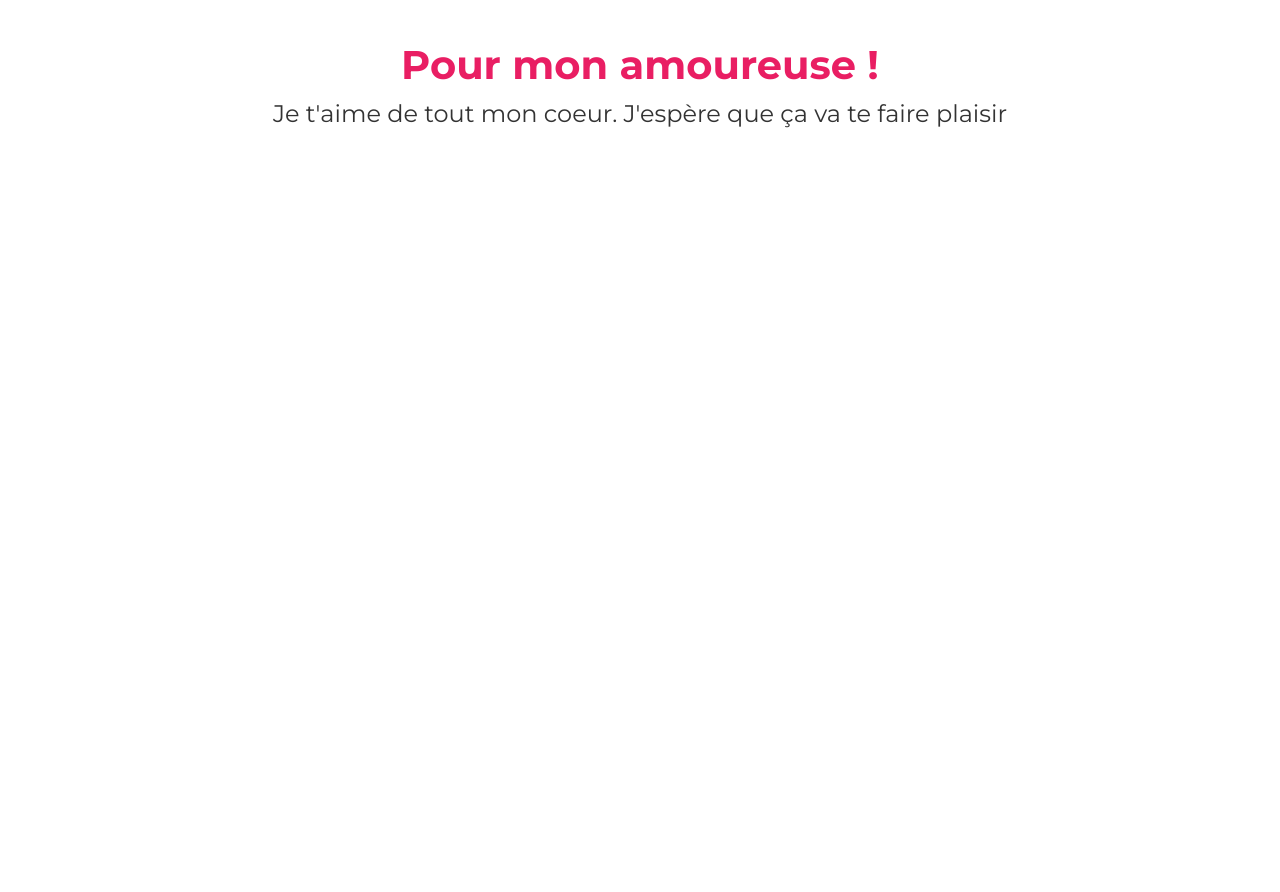
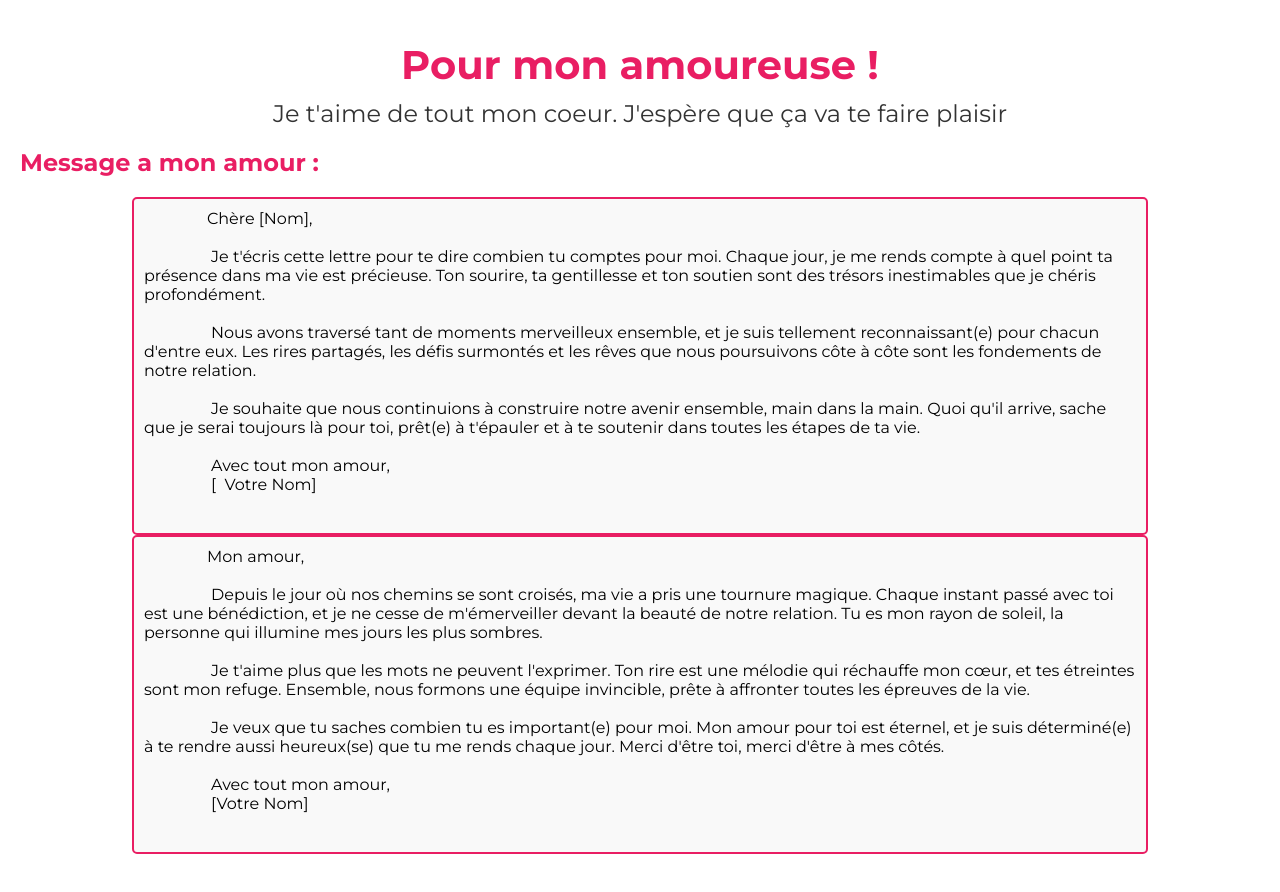
Before and after one commit to wise-dev-mod/site, a plain HTML site: page index.html in a window 1280 px wide. Shown: the top 892 px of the page. Drawn offline with Linux system fonts and the light colour scheme.

Commit message:
Add texte

```diff
--- a/index.html
+++ b/index.html
@@ -12,6 +12,34 @@
     <div class="content">
         <h1>Pour mon amoureuse !</h1>
         <p>Je t'aime de tout mon coeur. J'espère que ça va te faire plaisir</p>
+        <div class="text-brut-container">
+            <h2>Message a mon amour :</h2>
+            <pre id="textBrut">
+               Chère [Nom],
+
+                Je t'écris cette lettre pour te dire combien tu comptes pour moi. Chaque jour, je me rends compte à quel point ta présence dans ma vie est précieuse. Ton sourire, ta gentillesse et ton soutien sont des trésors inestimables que je chéris profondément.
+
+                Nous avons traversé tant de moments merveilleux ensemble, et je suis tellement reconnaissant(e) pour chacun d'entre eux. Les rires partagés, les défis surmontés et les rêves que nous poursuivons côte à côte sont les fondements de notre relation.
+
+                Je souhaite que nous continuions à construire notre avenir ensemble, main dans la main. Quoi qu'il arrive, sache que je serai toujours là pour toi, prêt(e) à t'épauler et à te soutenir dans toutes les étapes de ta vie.
+
+                Avec tout mon amour,
+                [  Votre Nom]
+            </pre>
+
+            <pre id="textBrut">
+               Mon amour,
+
+                Depuis le jour où nos chemins se sont croisés, ma vie a pris une tournure magique. Chaque instant passé avec toi est une bénédiction, et je ne cesse de m'émerveiller devant la beauté de notre relation. Tu es mon rayon de soleil, la personne qui illumine mes jours les plus sombres.
+
+                Je t'aime plus que les mots ne peuvent l'exprimer. Ton rire est une mélodie qui réchauffe mon cœur, et tes étreintes sont mon refuge. Ensemble, nous formons une équipe invincible, prête à affronter toutes les épreuves de la vie.
+
+                Je veux que tu saches combien tu es important(e) pour moi. Mon amour pour toi est éternel, et je suis déterminé(e) à te rendre aussi heureux(se) que tu me rends chaque jour. Merci d'être toi, merci d'être à mes côtés.
+
+                Avec tout mon amour,
+                [Votre Nom]
+            </pre>
+        </div>
         <div class="spacer"></div>
     </div>
     <div class="flower-container">
--- a/styles.css
+++ b/styles.css
@@ -35,6 +35,29 @@ body, html {
     font-weight: 400;
     color: var(--font-color);
     margin: 10px 0 0 0;
+}
+
+.text-brut-container {
+    margin-top: 20px;
+    text-align: left;
+}
+
+.text-brut-container h2 {
+    font-size: 1.5em;
+    color: var(--primary-color);
+}
+
+#textBrut {
+    width: 80%;
+    margin: 0 auto;
+    padding: 10px 10px 20px 10px;
+    font-size: 1em;
+    border: 2px solid var(--primary-color);
+    border-radius: 5px;
+    font-family: var(--font-family);
+    white-space: pre-wrap; /* Preserve whitespace and line breaks, and wrap long lines */
+    background-color: #f9f9f9;
+    overflow-wrap: break-word; /* Break long words */
 }
 
 .spacer {
```
